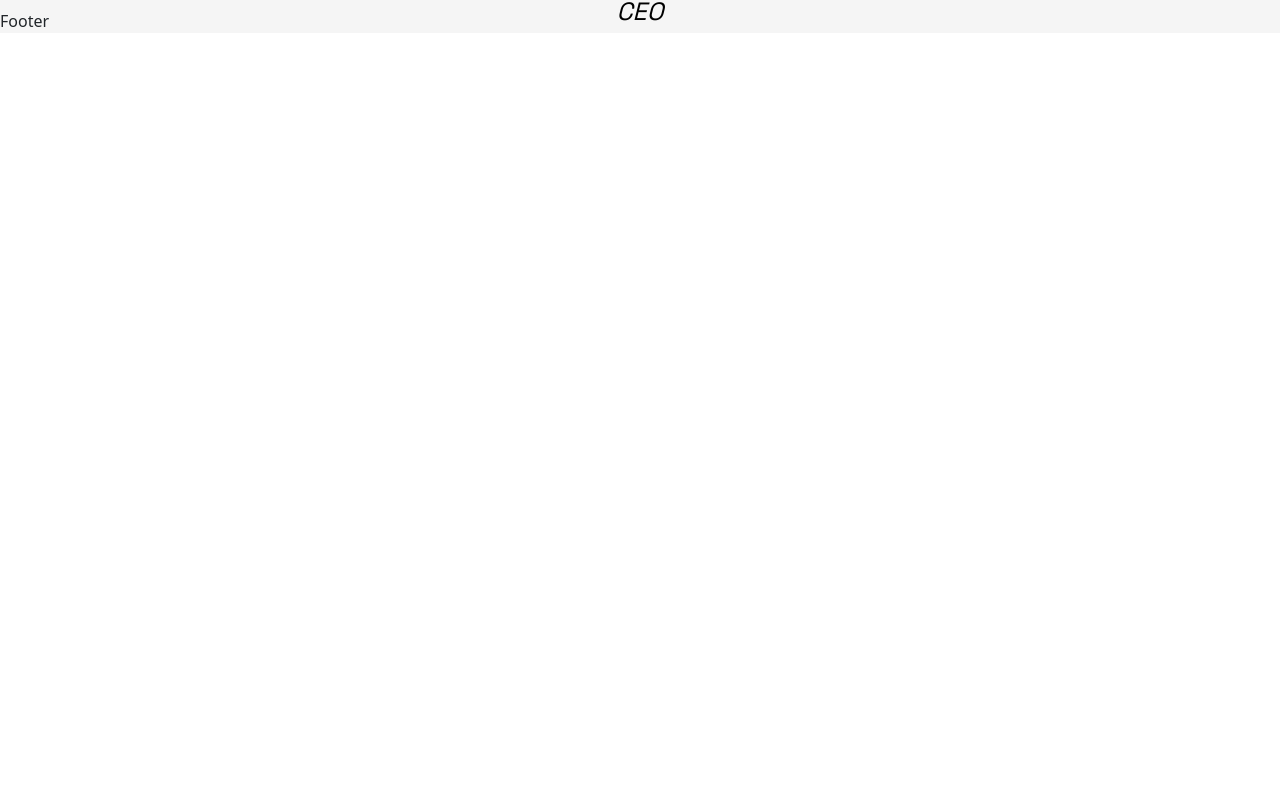
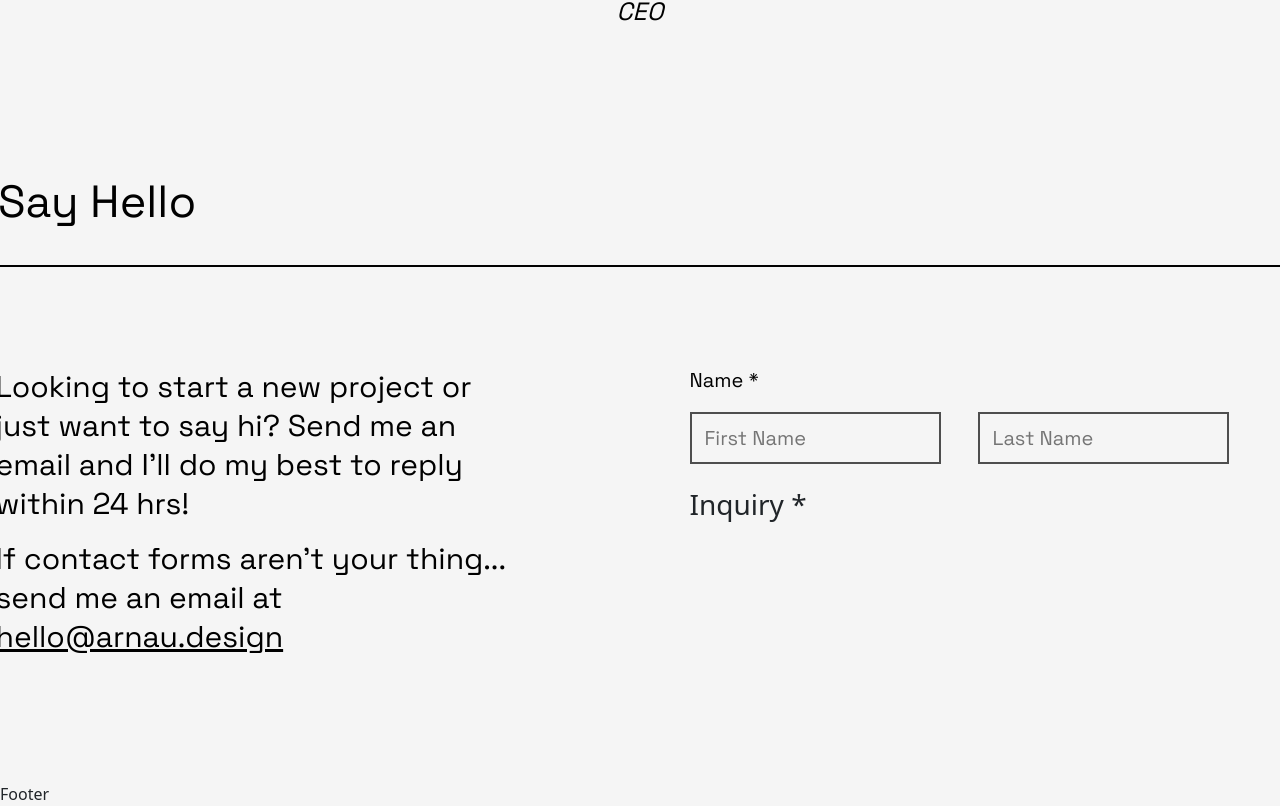
Before and after one commit to McBryan-dev/Demo-portfolio_2, a React (Create React App) app: page /home/ in a window 1280 px wide. Shown: the part 4253-5059 px from the top of the page. Before the commit the page ends 4288 px from the top, so only its background shows below. Built offline with nearby package versions, Linux system fonts and the light colour scheme.

Commit message:
Next Commit

```diff
--- a/src/App.css
+++ b/src/App.css
@@ -4,6 +4,8 @@
   --primary-color: #000;
   --bg-color: #F5F5F5;
   --secondary-color: rgb(236, 152, 73);
+  --border-color: #4E4E4E;
+  --input-text-color: #9F9F9F;
   --grotesk-family: 'Space Grotesk', sans-serif;
 }
 
--- a/src/Pages/Home.jsx
+++ b/src/Pages/Home.jsx
@@ -11,7 +11,6 @@ import {Link} from 'react-router-dom';
 import { Container } from "react-bootstrap";
 
 import Projects from '../assets/data/projects.js';
-import Testimonial from '../assets/data/testimonial.js';
 import Carousel from '../shared/Carousel.jsx';
 
 import HomeImg from '../assets/images/home_img.png';
@@ -287,7 +286,69 @@ const Home = () => {
 
                     </div>
 
+                    <div className="email_sect">
 
+                        <div className="section_title">
+                            <div className="title">
+                                <h3>Say Hello</h3>
+                            </div>
+
+                            <div className="seperator"></div>
+                        </div>
+
+                        <div className="content">
+
+                            <div className="text">
+                                <div className="para_1">
+                                    <p>
+                                        Looking to start a new project or just want to say hi? Send me an email and I’ll do my best to reply within 24 hrs!
+                                    </p>
+                                </div>
+
+                                <div className="para_2">
+                                    <p>
+                                        If contact forms aren’t your thing... send me an email at <span>hello@arnau.design</span>
+                                    </p>
+                                </div>
+                            </div>
+
+                            <div className="form">
+
+                                <form>
+
+                                    <div className="form-group name">
+                                        <div className="name">
+                                            <label>
+                                                <h3>Name *</h3>
+                                            </label>
+
+                                            <div className="inputs">
+                                                <input type="text" placeholder="First Name" />
+                                                <input type="text" placeholder="Last Name" />
+                                            </div>
+
+                                        </div>
+                                    </div>
+
+                                    <div className="form-group inquiries">
+
+                                        <div className="inquiry">
+                                            <label>
+                                                <h3>Inquiry *</h3>
+                                            </label>
+
+                                            <div className="input"></div>
+                                        </div>
+
+                                    </div>
+
+                                </form>
+
+                            </div>
+
+                        </div>
+
+                    </div>
 
                 </div>
 
--- a/src/shared/Carousel.css
+++ b/src/shared/Carousel.css
@@ -31,7 +31,17 @@
 
 .slick-prev:hover,
 .slick-next:hover {
-
+  background: var(--bg-color);
+  opacity: 1;
+  /* border: 0px light var(--primary-color); */
+  border-radius: 50%;
+  padding-left: 20px;
+  padding-bottom: 37px;
+  padding-right: 40px;
+  padding-top: 20px;
+  position: absolute;
+  transform: translateY(-50%);
+  cursor: pointer;
 }
 
 .slick-prev img {
--- a/src/styles/Home.css
+++ b/src/styles/Home.css
@@ -551,7 +551,169 @@
     cursor: pointer;
 }
 
+/* CLIENT_SECT_END */
 
+/* EMAIL_SECT */
 
+.content .email_sect {
+    width: 1284px;
+    height: 609px;
+    display: flex;
+    flex-direction: column;
+    gap: 100px;
+    transform-origin: right;
 
-/* CLIENT_SECT_END */
+    animation: fade-in linear forwards;
+    animation-timeline: view();
+    animation-range-start: cover;
+    animation-range-end: 500px;
+
+}
+
+.content .email_sect .section_title {
+    display: inline-flex;
+    flex-direction: column;
+    align-items: flex-start;
+    gap: 27px;
+}
+
+.content .email_sect .section_title .title {
+    width: 586.49px;
+}
+
+.content .email_sect .section_title .title h3 {
+    color: var(--primary-color);
+    font-family: var(--grotesk-family);
+    font-size: 45.063px;
+    font-style: normal;
+    font-weight: 400;
+    line-height: normal;
+}
+
+.content .email_sect .content {
+    display: flex;
+    flex-direction: row;
+}
+
+.content .email_sect .content .text {
+    width: 530px;
+    height: 277px;
+    flex-shrink: 0;
+    gap: 40px;
+}
+
+.content .email_sect .content .text .para_1 p {
+    color: var(--primary-color);
+    font-family: var(--grotesk-family);
+    font-size: 30px;
+    font-style: normal;
+    font-weight: 400;
+    line-height: normal;
+}
+
+.content .email_sect .content .text .para_2 {
+    width: 530px;
+    height: 61px;
+    flex-shrink: 0;
+}
+
+.content .email_sect .content .text .para_2 p {
+    color: var(--primary-color);
+    font-family: var(--grotesk-family);
+    font-size: 30px;
+    font-style: normal;
+    font-weight: 400;
+    line-height: normal;
+}
+
+.content .email_sect .content .text .para_2 p span {
+    color: var(--primary-color);
+    font-family: var(--grotesk-family);
+    font-size: 30px;
+    font-style: normal;
+    font-weight: 400;
+    line-height: normal;
+    text-decoration-line: underline;
+}
+
+.content .email_sect .content .form {
+    display: flex;
+    align-items: flex-start;
+}
+
+.content .email_sect .content .form form {
+    display: flex;
+    flex-direction: column;
+    align-items: flex-start;
+    gap: 24px;
+}
+
+.content .email_sect .content .form form .name .name {
+    display: flex;
+    flex-direction: column;
+    align-items: flex-start;
+    gap: 11px;
+}
+
+.content .email_sect .content .form form .name .name label h3 {
+    color: var(--primary-color);
+    font-family: var(--grotesk-family);
+    font-size: 20px;
+    font-style: normal;
+    font-weight: 400;
+    line-height: normal;
+}
+
+.content .email_sect .content .form form .name .inputs {
+    display: flex;
+    align-items: flex-start;
+    gap: 37px;
+}
+
+.content .email_sect .content .form form .name .inputs input {
+    display: flex;
+    width: 251px;
+    padding: 11px 13px;
+    align-items: flex-start;
+    gap: 10px;
+    background: var(--bg-color);
+    border: 2px solid var(--border-color);
+    color: var(--input-text-color);
+    font-family: var(--grotesk-family);
+    font-size: 20px;
+    font-style: normal;
+    font-weight: 400;
+    line-height: normal;
+}
+
+.content .email_sect .content .form form .inquires {
+    display: flex;
+    align-items: flex-start;
+    gap: 37px;
+}
+
+.content .email_sect .content .form form .inquires .inquiry {
+    display: flex;
+    flex-direction: column;
+    align-items: flex-start;
+    gap: 11px;
+}
+
+.content .email_sect .content .form form .inquires .inquiry label h3 {
+    color: var(--primary-color);
+    font-family: var(--grotesk-family);
+    font-size: 20px;
+    font-style: normal;
+    font-weight: 400;
+    line-height: normal;
+}
+
+.content .email_sect .content .form  form .inquiries .inquiry .input {
+    display: flex;
+    padding: 11px 13px;
+    flex-direction: column;
+    align-items: flex-start;
+    gap: 10px;
+}
+
+/* EMAIL_SECT_END */
```
